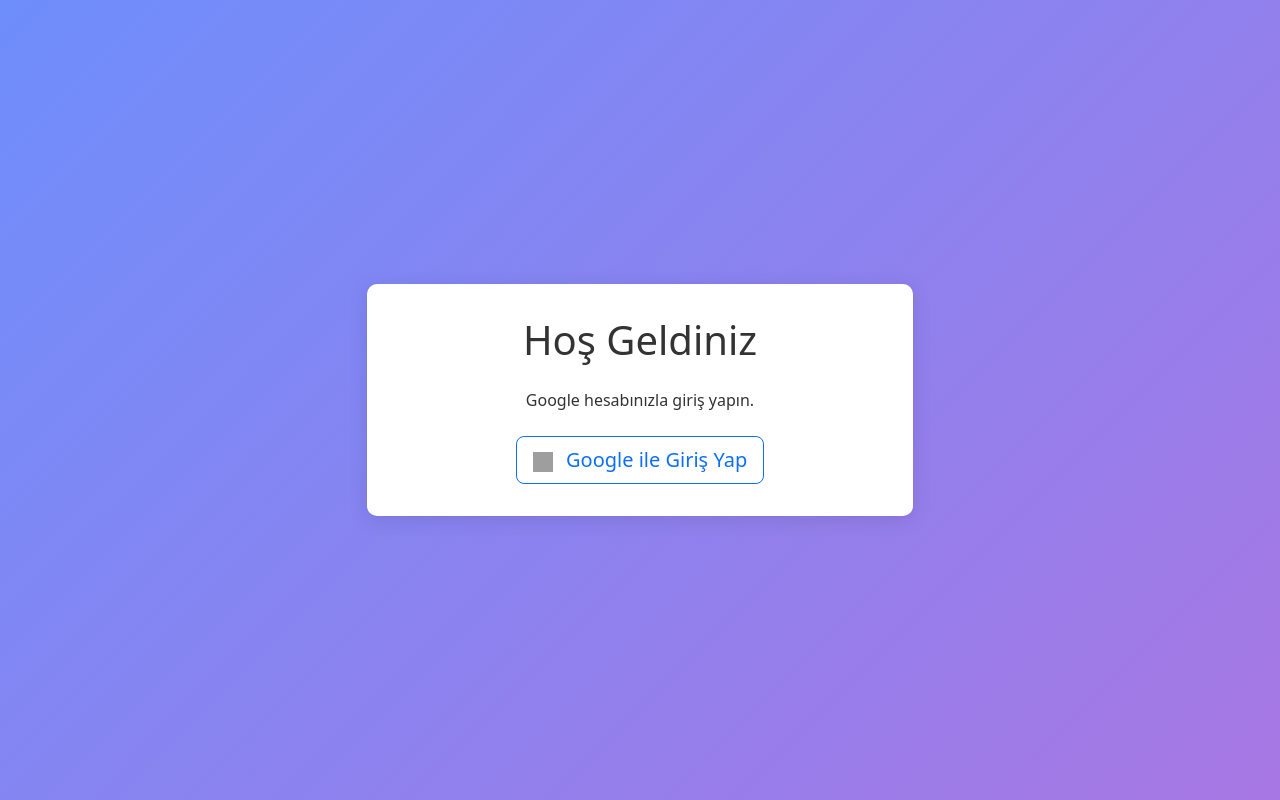
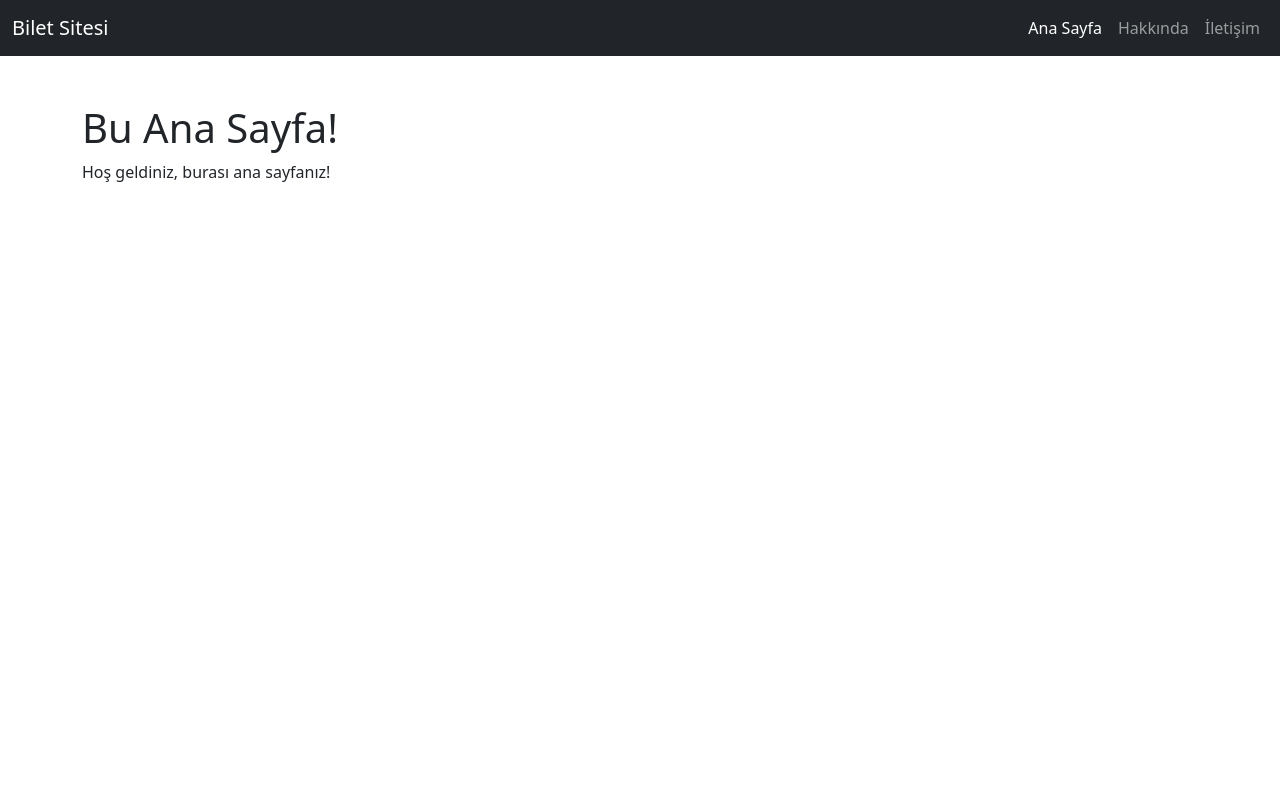
Before and after one commit to azat-bit/biletAl, a plain HTML site: page login.html in a window 1280 px wide. Drawn offline with nearby package versions, Linux system fonts and the light colour scheme; grey boxes are pictures that could not be loaded.

```diff
--- a/login.html
+++ b/login.html
@@ -4,73 +4,37 @@
 <head>
     <meta charset="UTF-8">
     <meta name="viewport" content="width=device-width, initial-scale=1.0">
-    <title>Google ile Giriş</title>
-
+    <title>Ana Sayfa</title>
     <link href="https://cdn.jsdelivr.net/npm/bootstrap@5.3.0-alpha3/dist/css/bootstrap.min.css" rel="stylesheet">
-
-    <style>
-        body {
-            background: linear-gradient(135deg, #6e8efb, #a777e3);
-            color: #fff;
-            height: 100vh;
-            display: flex;
-            justify-content: center;
-            align-items: center;
-        }
-
-        .login-card {
-            background: #fff;
-            border-radius: 10px;
-            box-shadow: 0 4px 20px rgba(0, 0, 0, 0.1);
-            padding: 2rem;
-            color: #333;
-            text-align: center;
-        }
-
-        .google-logo {
-            width: 20px;
-            height: 20px;
-            margin-right: 8px;
-            vertical-align: middle;
-        }
-    </style>
 </head>
 
 <body>
-    <div class="container">
-        <div class="row justify-content-center">
-            <div class="col-md-6">
-                <div class="login-card">
-                    <h1 class="mb-4">Hoş Geldiniz</h1>
-                    <p class="mb-4">Google hesabınızla giriş yapın.</p>
-
-                    <button id="googleLogin" class="btn btn-outline-primary btn-lg">
-                        <img src="https://upload.wikimedia.org/wikipedia/commons/5/53/Google_%22G%22_Logo.svg"
-                            alt="Google Logo" class="google-logo">
-                        Google ile Giriş Yap
-                    </button>
-                </div>
+    <nav class="navbar navbar-expand-lg navbar-dark bg-dark">
+        <div class="container-fluid">
+            <a class="navbar-brand" href="#">Bilet Sitesi</a>
+            <button class="navbar-toggler" type="button" data-bs-toggle="collapse" data-bs-target="#navbarNav"
+                aria-controls="navbarNav" aria-expanded="false" aria-label="Toggle navigation">
+                <span class="navbar-toggler-icon"></span>
+            </button>
+            <div class="collapse navbar-collapse" id="navbarNav">
+                <ul class="navbar-nav ms-auto">
+                    <li class="nav-item">
+                        <a class="nav-link active" aria-current="page" href="#">Ana Sayfa</a>
+                    </li>
+                    <li class="nav-item">
+                        <a class="nav-link" href="#">Hakkında</a>
+                    </li>
+                    <li class="nav-item">
+                        <a class="nav-link" href="#">İletişim</a>
+                    </li>
+                </ul>
             </div>
         </div>
+    </nav>
+    <div class="container mt-5">
+        <h1>Bu Ana Sayfa!</h1>
+        <p>Hoş geldiniz, burası ana sayfanız!</p>
     </div>
-
-    <script>
-
-        const fakeUser = {
-            name: "Ali Veli",
-            email: "ali.veli@gmail.com",
-            image: "https://via.placeholder.com/100"
-        };
-
-        document.getElementById("googleLogin").addEventListener("click", () => {
-
-            console.log(`Giriş Yapan Kullanıcı: ${fakeUser.name}, Email: ${fakeUser.email}`);
-
-            window.location.href = "index.html";
-        });
-    </script>
-
-
     <script src="https://cdn.jsdelivr.net/npm/bootstrap@5.3.0-alpha3/dist/js/bootstrap.bundle.min.js"></script>
 </body>
 
```
